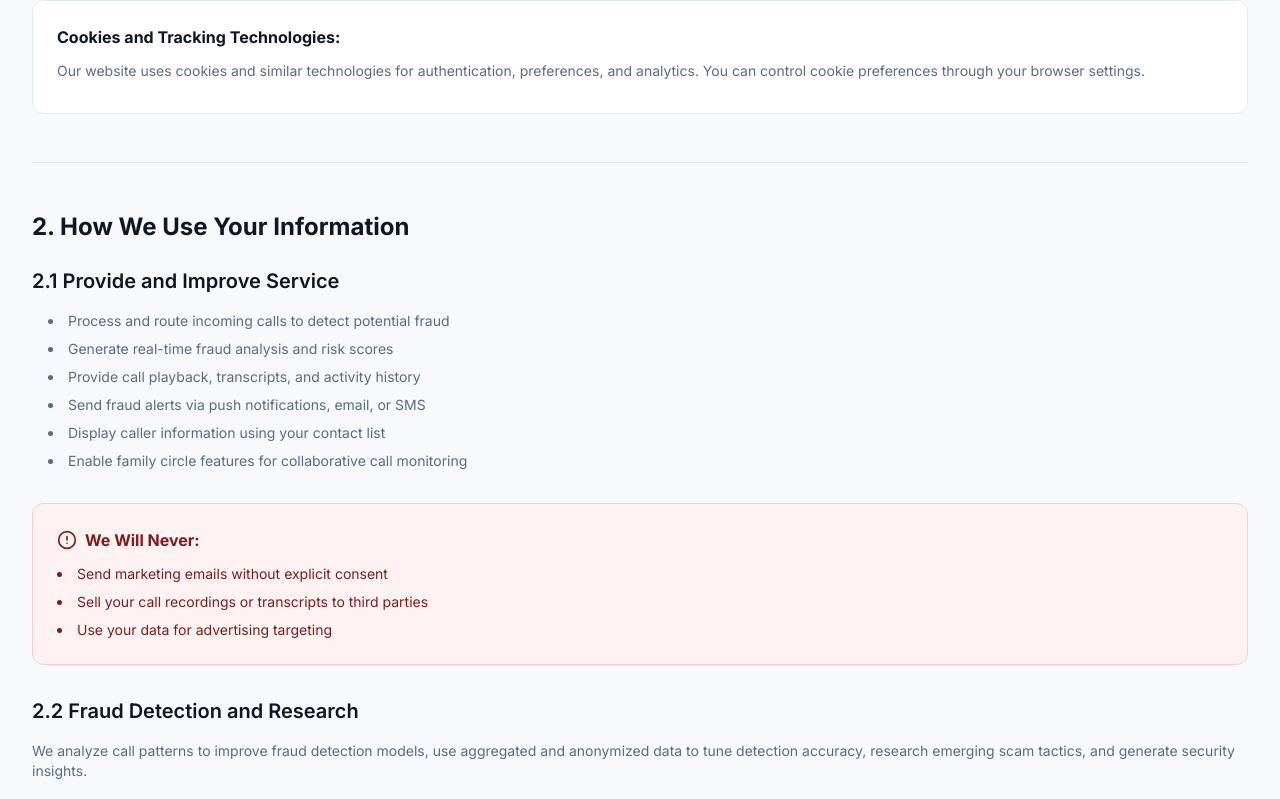
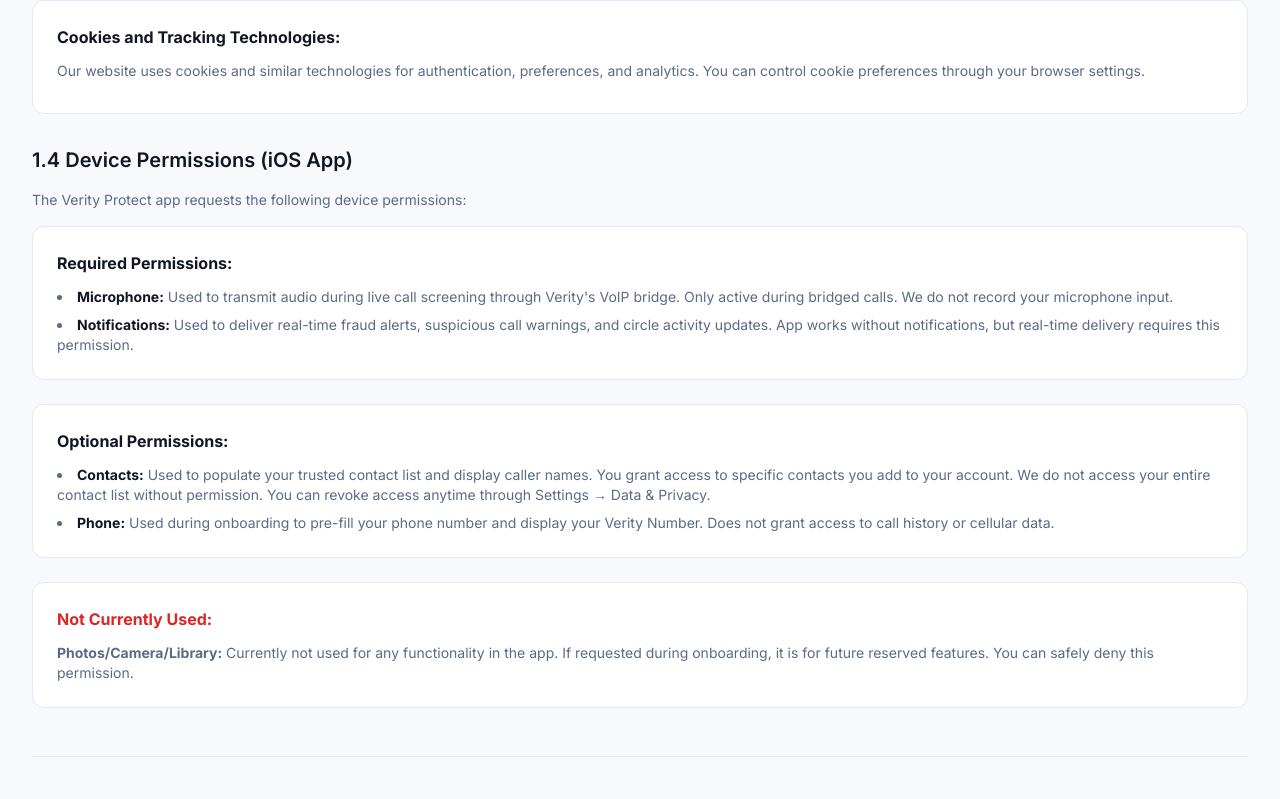
Before and after one commit to SynisterSage/verityweb, a React (Vite) app: page /privacy in a window 1280 px wide. Shown: the part 1971-2770 px from the top of the page. Built offline with nearby package versions, Linux system fonts and the light colour scheme; no server answers.

Commit message:
update: device permissions transparency in privacy policy and support center

```diff
--- a/components/legal/PrivacyPolicy.tsx
+++ b/components/legal/PrivacyPolicy.tsx
@@ -26,7 +26,7 @@
           <strong>Effective Date:</strong> February 20, 2026
         </p>
         <p className="text-sm text-light-muted dark:text-dark-muted mb-6">
-          <strong>Last Updated:</strong> February 20, 2026
+          <strong>Last Updated:</strong> April 4, 2026
         </p>
         <div className="prose prose-sm max-w-none text-light-muted dark:text-dark-muted">
           <p className="leading-relaxed">
@@ -113,6 +113,33 @@
             <h4 className="font-bold text-light-text dark:text-dark-text mb-3">Cookies and Tracking Technologies:</h4>
             <p className="text-sm text-light-muted dark:text-dark-muted mb-2">
               Our website uses cookies and similar technologies for authentication, preferences, and analytics. You can control cookie preferences through your browser settings.
+            </p>
+          </div>
+
+          <h3 className="text-xl font-semibold text-light-text dark:text-dark-text mb-4 mt-8">1.4 Device Permissions (iOS App)</h3>
+
+          <p className="text-sm text-light-muted dark:text-dark-muted mb-4">The Verity Protect app requests the following device permissions:</p>
+
+          <div className="bg-light-card dark:bg-dark-card border border-light-border dark:border-dark-border p-6 rounded-xl mb-6">
+            <h4 className="font-bold text-light-text dark:text-dark-text mb-3">Required Permissions:</h4>
+            <ul className="list-disc list-inside space-y-2 text-sm text-light-muted dark:text-dark-muted">
+              <li><strong className="text-light-text dark:text-dark-text">Microphone:</strong> Used to transmit audio during live call screening through Verity's VoIP bridge. Only active during bridged calls. We do not record your microphone input.</li>
+              <li><strong className="text-light-text dark:text-dark-text">Notifications:</strong> Used to deliver real-time fraud alerts, suspicious call warnings, and circle activity updates. App works without notifications, but real-time delivery requires this permission.</li>
+            </ul>
+          </div>
+
+          <div className="bg-light-card dark:bg-dark-card border border-light-border dark:border-dark-border p-6 rounded-xl mb-6">
+            <h4 className="font-bold text-light-text dark:text-dark-text mb-3">Optional Permissions:</h4>
+            <ul className="list-disc list-inside space-y-2 text-sm text-light-muted dark:text-dark-muted">
+              <li><strong className="text-light-text dark:text-dark-text">Contacts:</strong> Used to populate your trusted contact list and display caller names. You grant access to specific contacts you add to your account. We do not access your entire contact list without permission. You can revoke access anytime through Settings → Data & Privacy.</li>
+              <li><strong className="text-light-text dark:text-dark-text">Phone:</strong> Used during onboarding to pre-fill your phone number and display your Verity Number. Does not grant access to call history or cellular data.</li>
+            </ul>
+          </div>
+
+          <div className="bg-light-card dark:bg-dark-card border border-light-border dark:border-dark-border p-6 rounded-xl">
+            <h4 className="font-bold text-light-text dark:text-dark-text mb-3 text-red-600 dark:text-red-400">Not Currently Used:</h4>
+            <p className="text-sm text-light-muted dark:text-dark-muted">
+              <strong>Photos/Camera/Library:</strong> Currently not used for any functionality in the app. If requested during onboarding, it is for future reserved features. You can safely deny this permission.
             </p>
           </div>
         </section>
--- a/components/sections/supportResources.ts
+++ b/components/sections/supportResources.ts
@@ -139,6 +139,19 @@
     title: 'We keep your circle secure',
     body:
       'Verity Protect was built for families and caretakers. We only store what is required to protect you, encrypt it, and give you tools to control every call and message that passes through the service.',
+  },
+  {
+    id: 'privacy-permissions',
+    title: 'Device permissions & what they do',
+    body:
+      'The Verity Protect app requests specific device permissions to function securely. Here\'s what each permission does and whether it\'s required.',
+    bullets: [
+      'Microphone (Required): Used only to transmit audio during live call screening through Verity\'s VoIP bridge. We do not record your microphone input; you control your own audio transmission.',
+      'Notifications (Required): Used to deliver real-time fraud alerts, suspicious call warnings, and circle activity updates. The app works without notifications enabled, but real-time delivery requires this permission.',
+      'Contacts (Optional): Used to populate your trusted contact list and display caller names. You grant access only to specific contacts you add to your account. You can revoke access anytime through Settings → Data & Privacy.',
+      'Phone (Optional): Used during onboarding to pre-fill your phone number and display your Verity Number. Does not grant access to call history or cellular data.',
+      'Photos/Camera/Library (Not Used): Currently not used for any functionality in the app. If requested during onboarding, it is for future reserved features. You can safely deny this permission.',
+    ],
   },
   {
     id: 'privacy-data',
```
Also changed, not shown: 1 other file (tests, documents, lock files or other folders).
